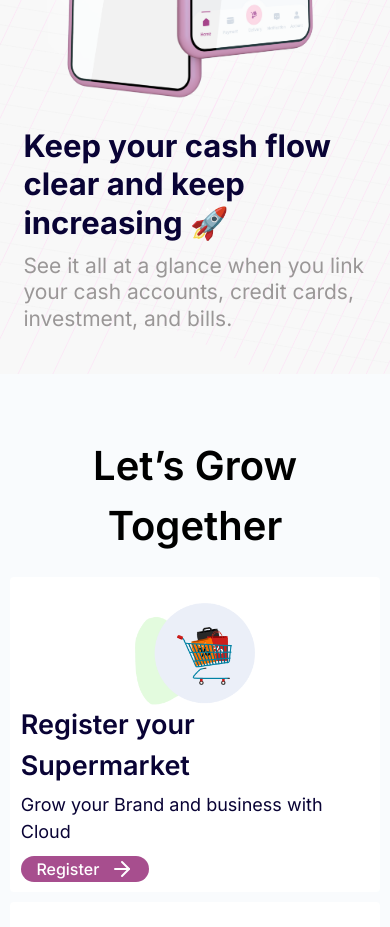
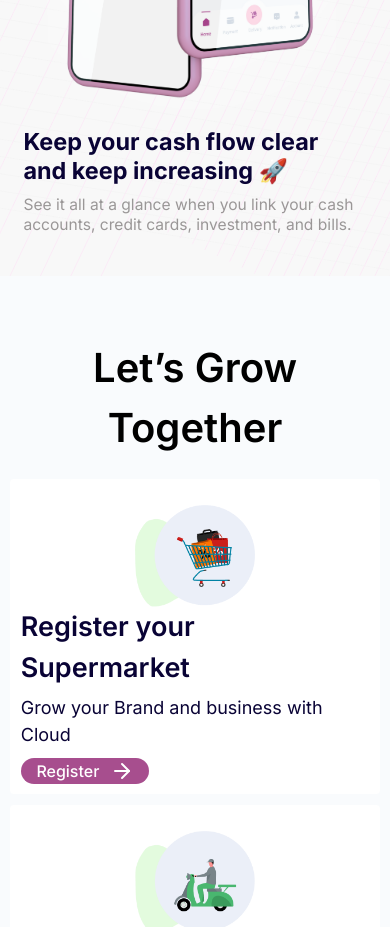
Before and after one commit to Ocuppy/occupyWeb, a Next.js app: page / in a window 390 px wide. Shown: the part 1180-2107 px from the top of the page. Built offline with nearby package versions, Linux system fonts and the light colour scheme.

Commit message:
reduce text sizes to fit better on mobile

```diff
--- a/src/components/views/website/MockupSlider.tsx
+++ b/src/components/views/website/MockupSlider.tsx
@@ -72,10 +72,10 @@ const MockupSlider = () => {
         <div className="mt-8 grid items-center gap-4 pb-12 md:grid-cols-2 md:pb-0">
           <Image src={mockupObj.image} alt={"mockup-image"} />
           <div className="w-full md:w-[90%]">
-            <p className="mb-4 text-[31px] font-bold leading-tight text-[#090335] lg:text-[36px]">
+            <p className="mb-4 text-4xl font-bold leading-tight text-[#090335] lg:text-[36px]">
               {mockupObj.title}
             </p>
-            <p className="text-[21px] leading-tight text-[#9A9797]">
+            <p className="text-2xl leading-tight text-[#9A9797] lg:text-[21px]">
               {mockupObj.description}
             </p>
           </div>
```
